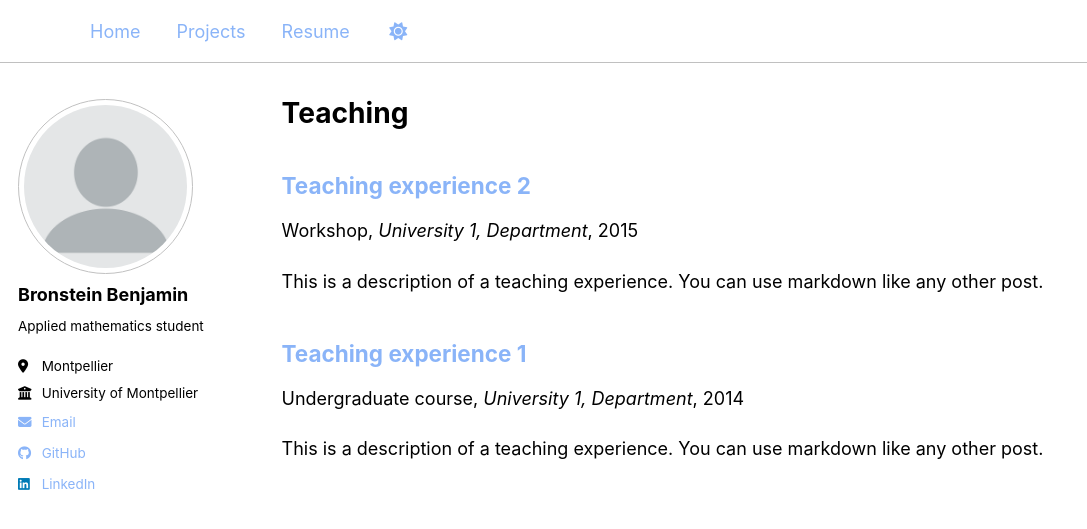
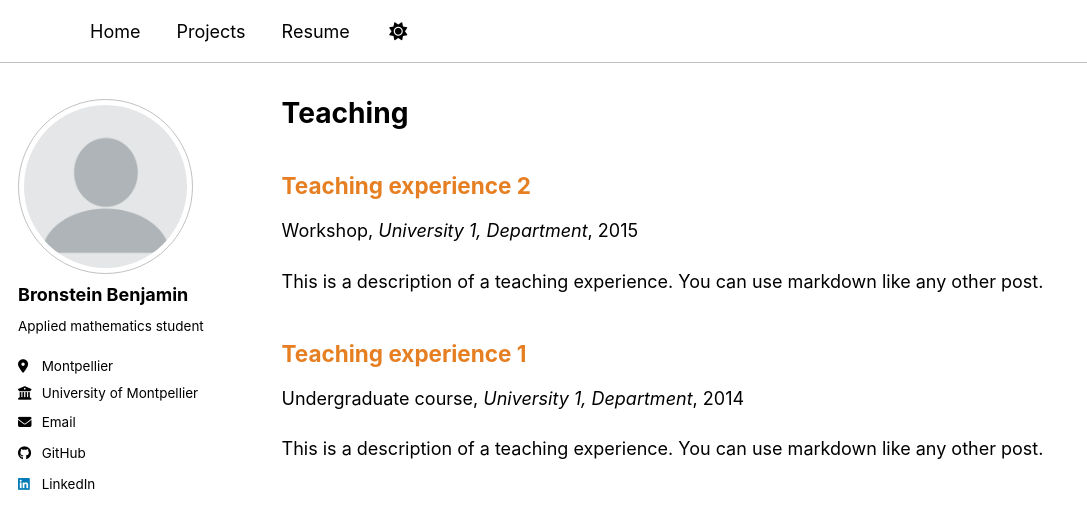
Before and after one commit to HerrBronstein/herrbronstein.github.io, a Jekyll site: the page built from _pages/teaching.html, in a window 1280 px wide. Shown: the top 529 px of the page, without its empty margins (0-1087 px from the left). Built offline with Jekyll 4.4.1, drawn with Linux system fonts in a browser that asks for light colours; a style sheet for code colours, icons or effects is not loaded.

Commit message:
Update main.scss

```diff
--- a/assets/css/main.scss
+++ b/assets/css/main.scss
@@ -43,14 +43,24 @@
 }
 
 
-a {
-  color: #8ab4f8 !important;
-  text-decoration: none !important;
+// a {
+//   color: #8ab4f8 !important;
+//   text-decoration: none !important;
+// }
+
+// a:hover {
+//   color: #b8860b !important;
+//   text-decoration: none !important;
+// }
+
+.archive__item-title a {
+  color: #e67e22;
+  text-decoration: none;
 }
 
-a:hover {
-  color: #b8860b !important;
-  text-decoration: none !important;
+.archive__item-title a:hover {
+  color: #b8860b;
+  text-decoration: none;
 }
 
 // Orange	#e67e22
```
